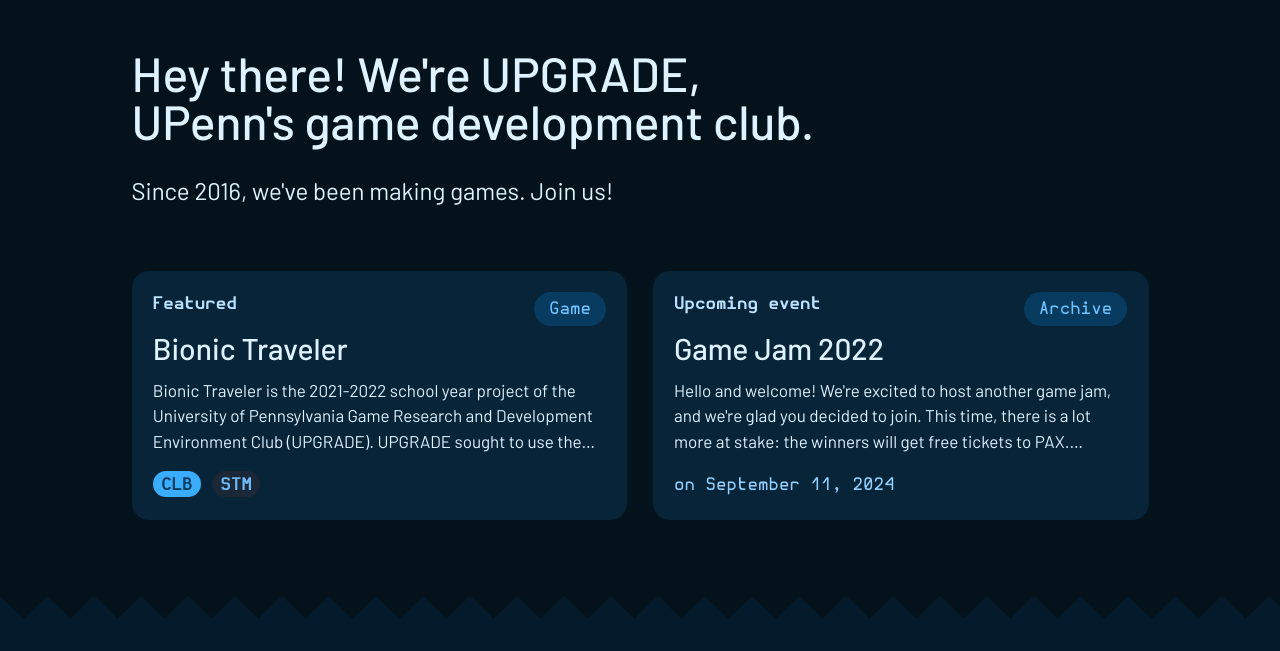
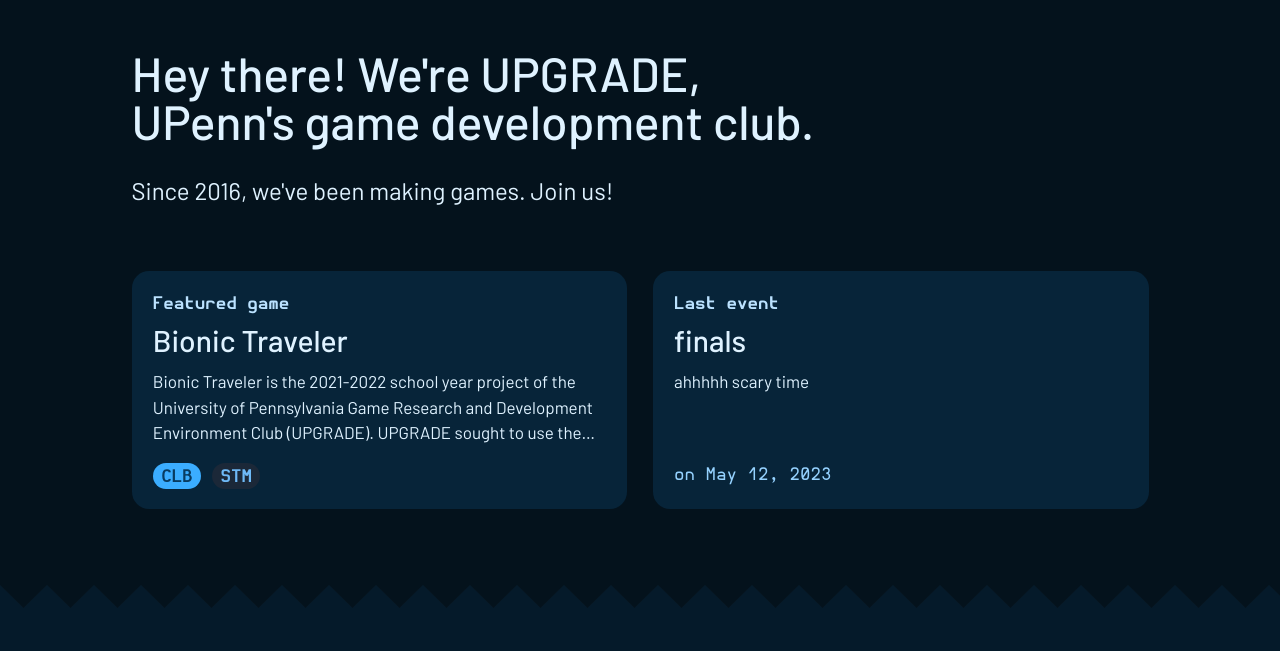
Before and after one commit to pennupgrade/www, an Astro site: page / in a window 1280 px wide. Shown: the part 70-721 px from the top of the page. Built offline with nearby package versions, Linux system fonts and the light colour scheme; Astro itself is replaced by a stand-in of ours.

Commit message:
actual event card, <title> for pages

```diff
--- a/src/components/event-card.astro
+++ b/src/components/event-card.astro
@@ -1,32 +1,32 @@
 ---
-let type: "upcoming" | "past" = "upcoming";
-let date = new Date();
+import { getCollection } from "astro:content";
+
+const events = await getCollection("events");
+events.sort((a, b) => a.data.dateTime.getTime() - b.data.dateTime.getTime());
+
+const recent = events[0];
+const { name, dateTime } = recent.data;
 ---
 
 <a href="/events" class="group">
-  <div class="h-full w-full rounded-2xl bg-up-10 p-5 group-hover:bg-up-9">
-    <div class="mb-2 flex justify-between gap-4 font-mono sm:mb-0">
-      <p class="font-bold text-up-2">{type === "upcoming" ? "Upcoming" : "Last"} event</p>
-      <p
-        class="h-fit rounded-full bg-up-9 px-3.5 py-1 text-up-4 group-hover:bg-up-8 group-hover:text-up-3 sm:hidden lg:block"
-      >
-        Archive
+  <div
+    class="flex h-full w-full flex-col justify-between rounded-2xl bg-up-10 p-5 group-hover:bg-up-9"
+  >
+    <div>
+      <p class="font-mono font-bold text-up-2">
+        {dateTime.getTime() - new Date().getTime() > 0 ? "Upcoming" : "Last"} event
+      </p>
+
+      <h2 class="mb-1.5 text-30 font-medium">{name}</h2>
+
+      <p class="mb-4 line-clamp-3">
+        {recent.body}
       </p>
     </div>
 
-    <h2 class="mb-1.5 text-30 font-medium">Game Jam 2022</h2>
-
-    <p class="mb-4 line-clamp-3">
-      Hello and welcome! We're excited to host another game jam, and we're glad you decided to join.
-      This time, there is a lot more at stake: the winners will get free tickets to PAX. Remember
-      that you should work in groups of 4. (5+ groups are allowed, but we can only send 4 people to
-      PAX, so it may be awkward if you win.) The officers will stay in Towne 337 and it will serve
-      as main HQ, but feel free to work anywhere you want.
-    </p>
-
-    <time datetime={date.toISOString()} class="font-mono text-up-3"
+    <time datetime={dateTime.toISOString()} class="font-mono text-up-3"
       >on {
-        date.toLocaleDateString("en-US", {
+        dateTime.toLocaleDateString("en-US", {
           month: "long",
           day: "numeric",
           year: "numeric",
--- a/src/components/featured-game.astro
+++ b/src/components/featured-game.astro
@@ -14,14 +14,7 @@ const {
 
 <a href="/games/bionic-traveler" class="group">
   <div class="h-full w-full rounded-2xl bg-up-10 p-5 group-hover:bg-up-9">
-    <div class="mb-2 flex justify-between gap-4 font-mono sm:mb-0">
-      <p class="font-bold text-up-2">Featured</p>
-      <p
-        class="h-fit rounded-full bg-up-9 px-3.5 py-1 text-up-4 group-hover:bg-up-8 group-hover:text-up-3 sm:hidden lg:block"
-      >
-        Game
-      </p>
-    </div>
+    <p class="font-mono font-bold text-up-2">Featured game</p>
 
     <h2 class="mb-1.5 text-30 font-medium">{name}</h2>
 
--- a/src/pages/about/index.astro
+++ b/src/pages/about/index.astro
@@ -10,7 +10,7 @@ let board = await getCollection("board");
 board.sort((a, b) => a.data.order - b.data.order);
 ---
 
-<HtmlLayout description="A little bit about our club mission and what we do.">
+<HtmlLayout description="A little bit about our club mission and what we do." title="About us">
   <Header />
 
   <main class="mx-auto mb-24 max-w-content space-y-16 px-4 pt-32 sm:pt-28">
--- a/src/pages/events/index.astro
+++ b/src/pages/events/index.astro
@@ -24,7 +24,7 @@ events.forEach((event) => {
 });
 ---
 
-<HtmlLayout description="See all our upcoming events and catch up on previous ones.">
+<HtmlLayout description="See all our upcoming events and catch up on previous ones." title="Events">
   <Header />
 
   <main class="mx-auto mb-24 max-w-content space-y-10 px-4 pt-32 sm:space-y-16 sm:pt-28">
@@ -45,7 +45,7 @@ events.forEach((event) => {
           href="https://discord.gg/vrhDM7NHph"
           target="_blank"
           className="text-up-3 hover:text-up-4">Discord server</Link
-        >, both of which you should check out :)
+        >.
       </p>
     </section>
 
--- a/src/pages/games/[slug]/index.astro
+++ b/src/pages/games/[slug]/index.astro
@@ -36,6 +36,7 @@ const { Content } = await entry.render();
 
 <HtmlLayout
   description=`${name} is a game made by members of UPGRADE. We are UPenn's game dev club! Learn more about this game, view gameplay screenshots, see the credits, and (obviously) play the game.`
+  title={`${name} (${released.toLocaleDateString("en-US", { year: "numeric", timeZone: "EST" })})`}
 >
   <Header />
 
--- a/src/pages/games/index.astro
+++ b/src/pages/games/index.astro
@@ -14,6 +14,7 @@ const games = await getCollection("games");
 
 <HtmlLayout
   description="Here we share the games published by the club and by members of our community. Go explore and play them!"
+  title="Our games"
 >
   <Header />
 
```
